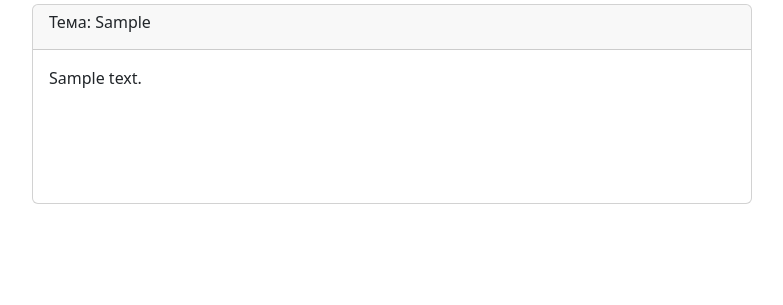
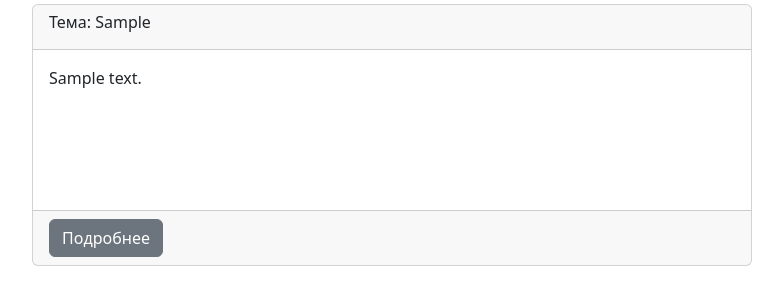
Before and after one commit to AlexandrBxbrxv/coursework_6_django, a Django app: page /mailing_messages in a window 1280 px wide. Shown: the part 164-469 px from the top of the page, without its empty margins (248-1031 px from the left). Run offline with Django 5.2, Linux system fonts and the light colour scheme; tables that the repository leaves empty hold one stand-in row (values such as "Sample post").

Commit message:
подправил отображение

```diff
--- a/mailings/templates/mailings/mailingmessage_list.html
+++ b/mailings/templates/mailings/mailingmessage_list.html
@@ -4,19 +4,22 @@
 <div class="container col-8 mt-3">
   <div class="container mb-3">
   <a class="btn btn-secondary" href="{% url 'mailings:home' %}">Добавить сообщение</a>
-</div>
+  </div>
     {% for object in object_list %}
-      <div class="card mt-3"  style="height: 200px;">
+      <div class="card mt-3">
         <div class="card-header">
           <h6>Тема: {{ object.msg_topic }}</h6>
         </div>
-        <div class="card-body">
+        <div class="card-body" style="height: 160px;">
           {% if object.msg_body|length > 500 %}
           <p>{{ object.msg_body|slice:":500" }}...</p>
           {% else %}
           <p>{{ object.msg_body }}</p>
           {% endif %}
         </div>
+        <div class="card-footer">
+          <a class="btn btn-secondary" href="{% url 'mailings:mailing_message_detail' object.pk %}">Подробнее</a>
+        </div>
       </div>
     {% endfor %}
 </div>
```
